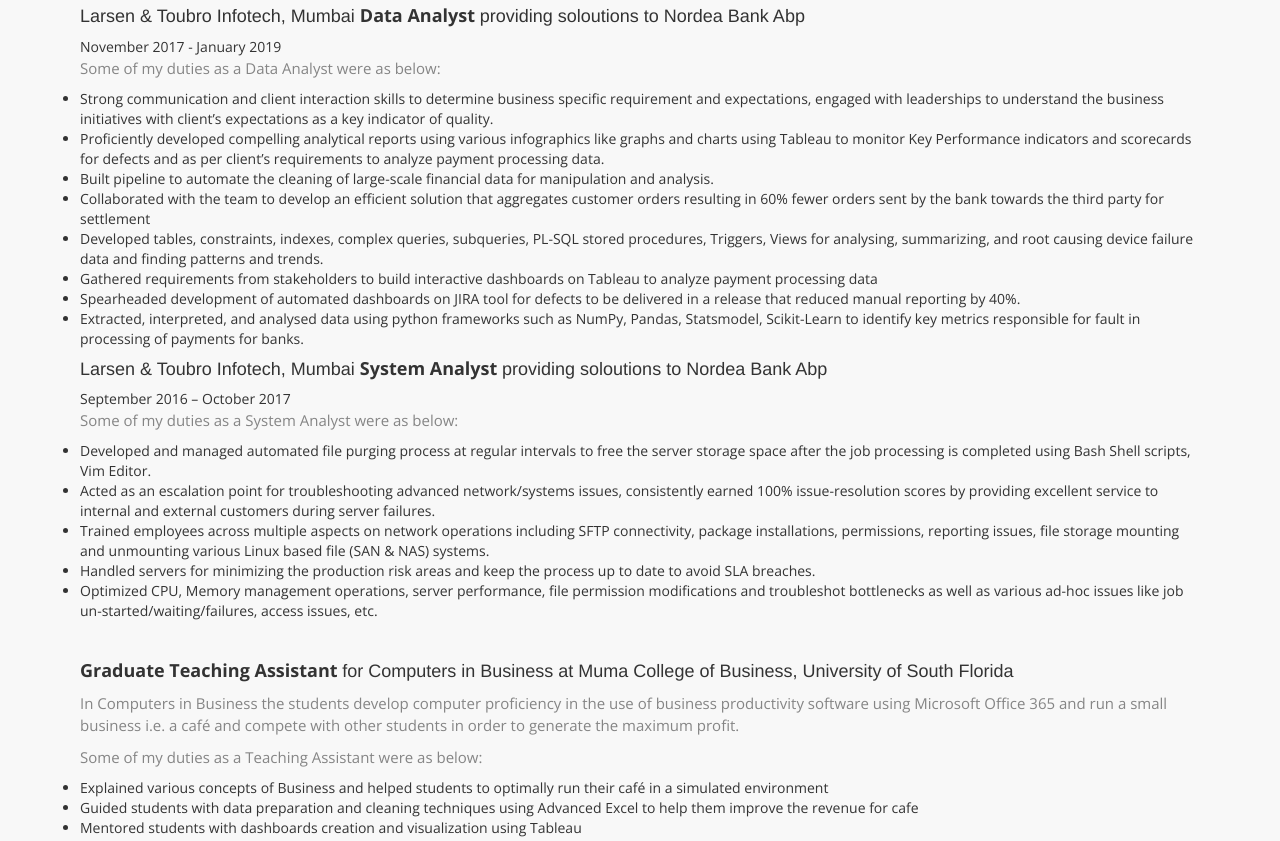
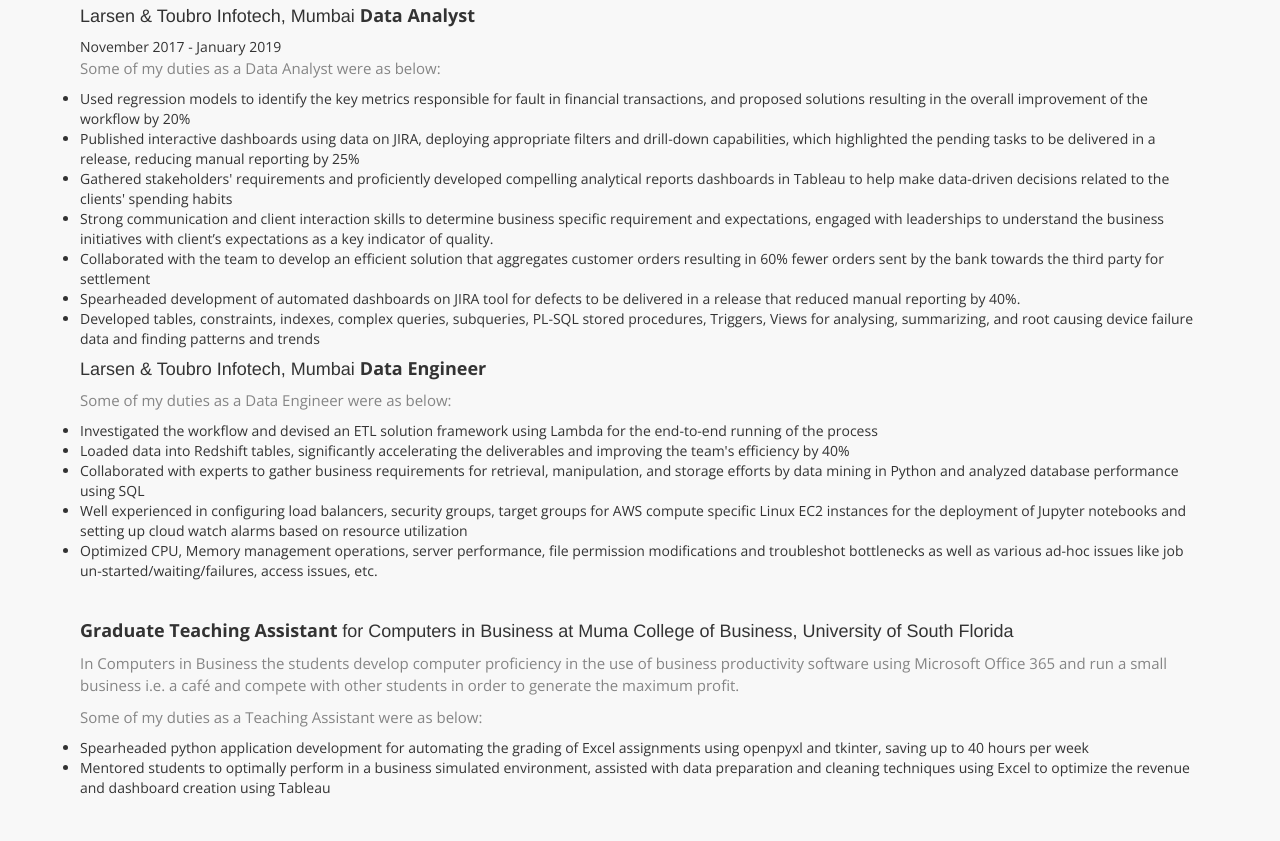
Before and after one commit to mukundsk23/mukundsk.github.io, a plain HTML site: page index.html in a window 1280 px wide. Shown: the part 2556-3397 px from the top of the page. Drawn offline with nearby package versions, Linux system fonts and the light colour scheme.

Commit message:
Update index.html
updated resume

```diff
--- a/index.html
+++ b/index.html
@@ -178,26 +178,24 @@ As a Business Analytics student, I am continuously developing Deep Learning and
 
 
   <h2>Experience</h2>
-  <h4>Larsen & Toubro Infotech, Mumbai <strong>Data Analyst </strong>providing soloutions to Nordea Bank Abp</h4> November 2017 - January 2019
+  <h4>Larsen & Toubro Infotech, Mumbai <strong>Data Analyst </strong></h4> November 2017 - January 2019
   <p>Some of my duties as a Data Analyst were as below:  </p>
   <ul>
+    <li>Used regression models to identify the key metrics responsible for fault in financial transactions, and proposed solutions resulting in the overall improvement of the workflow by 20%</li>
+    <li>Published interactive dashboards using data on JIRA, deploying appropriate filters and drill-down capabilities, which highlighted the pending tasks to be delivered in a release, reducing manual reporting by 25%</li>
+    <li>Gathered stakeholders' requirements and proficiently developed compelling analytical reports dashboards in Tableau to help make data-driven decisions related to the clients' spending habits</li>
     <li>Strong communication and client interaction skills to determine business specific requirement and expectations, engaged with leaderships to understand the business initiatives with client’s expectations as a key indicator of quality.</li>
-    <li>Proficiently developed compelling analytical reports using various infographics like graphs and charts using Tableau to monitor Key Performance indicators and scorecards for defects and as per client’s requirements to analyze payment processing data.</li>
-    <li>Built pipeline to automate the cleaning of large-scale financial data for manipulation and analysis. </li>
     <li>Collaborated with the team to develop an efficient solution that aggregates customer orders resulting in 60% fewer orders sent by the bank towards the third party for settlement</li>
-    <li>Developed tables, constraints, indexes, complex queries, subqueries, PL-SQL stored procedures, Triggers, Views for analysing, summarizing, and root causing device failure data and finding patterns and trends.</li>
-    <li>Gathered requirements from stakeholders to build interactive dashboards on Tableau to analyze payment processing data</li>
     <li>Spearheaded development of automated dashboards on JIRA tool for defects to be delivered in a release that reduced manual reporting by 40%. </li>
-    <li>Extracted, interpreted, and analysed data using python frameworks such as NumPy, Pandas, Statsmodel, Scikit-Learn to identify key metrics responsible for fault in processing of payments for banks.</li>
+    <li>Developed tables, constraints, indexes, complex queries, subqueries, PL-SQL stored procedures, Triggers, Views for analysing, summarizing, and root causing device failure data and finding patterns and trends</li>
 </ul>
 <ul>
-  <h4>Larsen & Toubro Infotech, Mumbai <strong>System Analyst </strong>providing soloutions to Nordea Bank Abp</h4> September 2016 – October 2017
-  <p>Some of my duties as a System Analyst were as below:  </p>
-
-<li>Developed and managed automated file purging process at regular intervals to free the server storage space after the job processing is completed using Bash Shell scripts, Vim Editor.</li>
-<li>Acted as an escalation point for troubleshooting advanced network/systems issues, consistently earned 100% issue-resolution scores by providing excellent service to internal and external customers during server failures.</li>
-<li>Trained employees across multiple aspects on network operations including SFTP connectivity, package installations, permissions, reporting issues, file storage mounting and unmounting various Linux based file (SAN & NAS) systems.</li>
-<li>Handled servers for minimizing the production risk areas and keep the process up to date to avoid SLA breaches.</li>
+  <h4>Larsen & Toubro Infotech, Mumbai <strong>Data Engineer </strong></h4>
+  <p>Some of my duties as a Data Engineer were as below:  </p>
+  <li>Investigated the workflow and devised an ETL solution framework using Lambda for the end-to-end running of the process </li>
+<li>Loaded data into Redshift tables, significantly accelerating the deliverables and improving the team's efficiency by 40%</li>
+<li>Collaborated with experts to gather business requirements for retrieval, manipulation, and storage efforts by data mining in Python and analyzed database performance using SQL</li>
+<li>Well experienced in configuring load balancers, security groups, target groups for AWS compute specific Linux EC2 instances for the deployment of Jupyter notebooks and setting up cloud watch alarms based on resource utilization</li>
 <li>Optimized CPU, Memory management operations, server performance, file permission modifications and troubleshot bottlenecks as well as various ad-hoc issues like job un-started/waiting/failures, access issues, etc.</li>
 </ul>
 
@@ -209,11 +207,9 @@ productivity software using Microsoft Office 365 and run a small business i.e. a
   <p>Some of my duties as a Teaching Assistant were as below:  </p>
 
   <ul>
-    <li>Explained various concepts of Business and helped students to optimally run their café in a simulated environment</li>
-    <li>Guided students with data preparation and cleaning techniques using Advanced Excel to help them improve the revenue for cafe </li>
-    <li>Mentored students with dashboards creation and visualization using Tableau</li>
+    <li>Spearheaded python application development for automating the grading of Excel assignments using openpyxl and tkinter, saving up to 40 hours per week</li>
+    <li>Mentored students to optimally perform in a business simulated environment, assisted with data preparation and cleaning techniques using Excel to optimize the revenue and dashboard creation using Tableau</li>
 </ul>
-
 </div>
 
 
```
